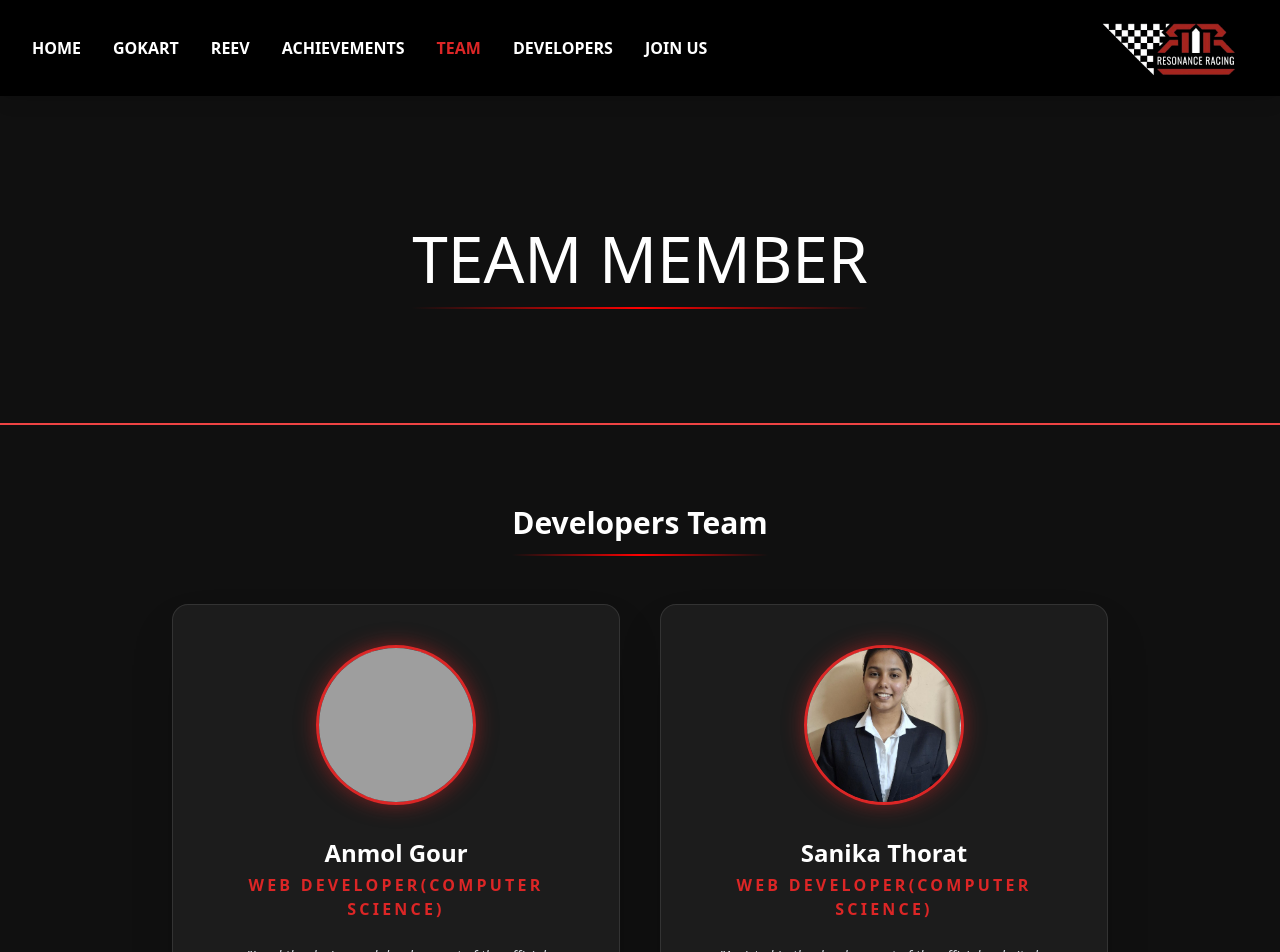
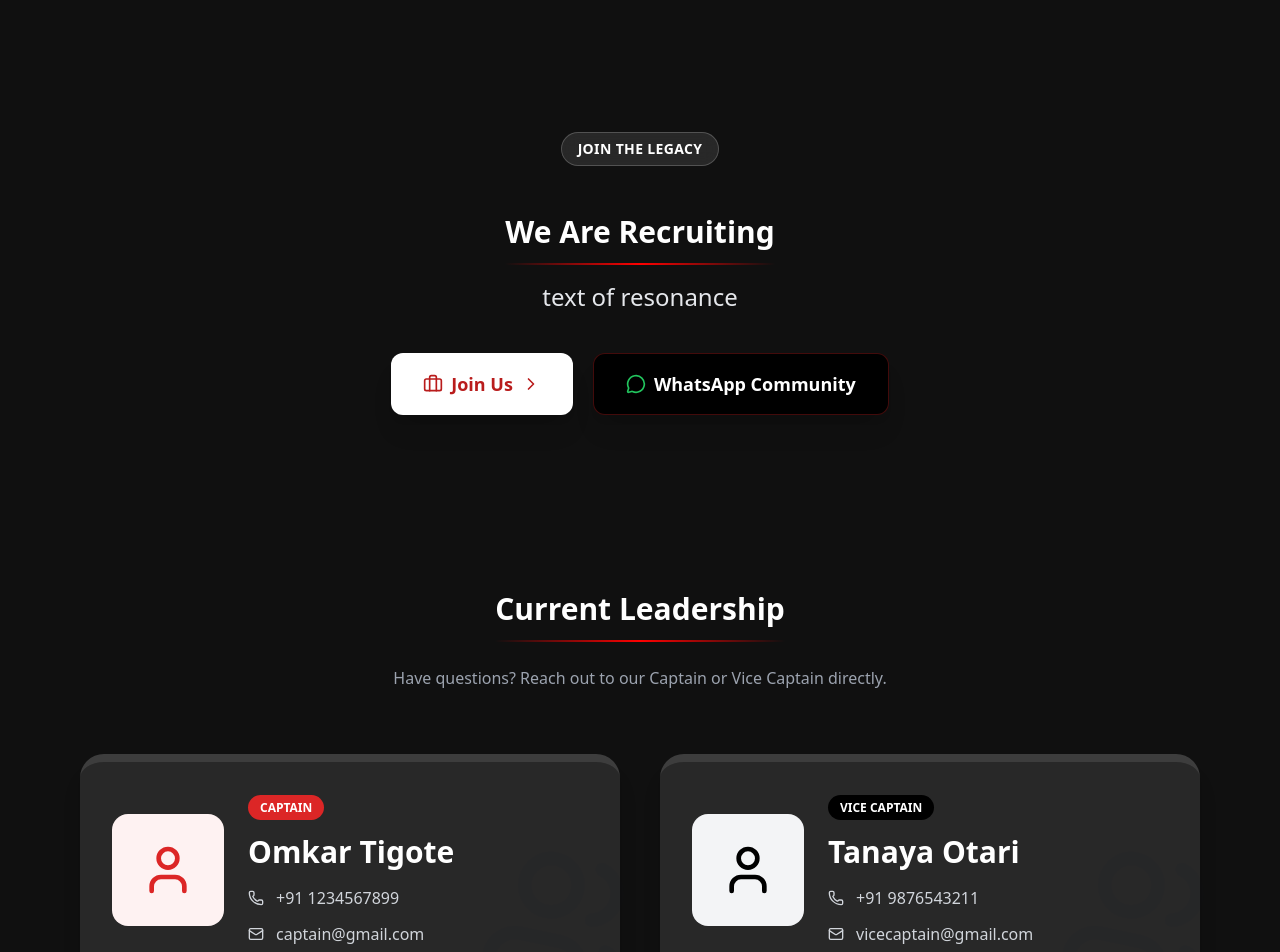
Before and after one commit to resonanceracing19/Reev_Gokart26, a React (Vite) app: page /team1 in a window 1280 px wide. Shown: the top 952 px of the page. Built offline with nearby package versions, Linux system fonts and the light colour scheme; grey boxes are pictures that could not be loaded.

Commit message:
Updated Stairs, Team, and App layouts

```diff
--- a/src/App.jsx
+++ b/src/App.jsx
@@ -6,6 +6,7 @@ import Achievements from "./Components/Achievements/Achievements";
 import logo from "./assets/logo.png";
 import applogo from "./assets/gears-138199.gif";
 import About from "./Components/Gokart/Gokart";
+import Joinus from "./Components/St/Stairs.jsx";
 
 import Reev from "./Components/Reev/Reev";
 import Team1 from "./Components/Team2018-2019/Team1";
@@ -114,6 +115,7 @@ function App() {
             </main>
           }
         />
+      <Route path="/Stairs" element={<Joinus />} />
       </Routes>
     </>
   );
--- /dev/null
+++ b/src/Components/St/Stairs.css
@@ -0,0 +1,32 @@
+.learn-mo-line {
+  position: relative;
+  display: inline-block;
+  overflow: hidden;
+}
+
+.learn-mo-line::after {
+  content: "";
+  position: absolute;
+  left: 0;
+  bottom: -8px;
+  width: 0%;
+  height: 3px;
+  background: red;
+  transition: width 0.8s ease-in-out;
+}
+
+.learn-mo-line.active::after {
+  width: 100%;
+}
+.leadership-card {
+  transition: all 0.5s ease;
+}
+
+.leadership-card.active {
+  background: rgba(220, 38, 38, 0.2); /* red tint */
+  transform: scale(1.1);
+}
+
+.leadership-card.active:hover {
+  background: rgba(220, 38, 38, 0.35);
+}
--- a/src/Components/St/Stairs.jsx
+++ b/src/Components/St/Stairs.jsx
@@ -1,79 +1,244 @@
-import { useGSAP } from "@gsap/react";
-import gsap from "gsap";
-import { useRef } from "react";
-import { useLocation } from "react-router-dom";
+import React, { useState, useEffect, useRef } from "react";
+import {
+  Users,
+  MessageCircle,
+  Mail,
+  Phone,
+  User,
+  Briefcase,
+  ChevronRight,
+} from "lucide-react";
+import Footer from "../Footer/Footer.jsx";
 
-const Stairs = (props) => {
-    const currentPath = useLocation().pathname;
-    const stairParentRef = useRef(null);
-    const pageRef = useRef(null);
+const Stairs = () => {
+  // External Links
+  const LINKS = {
+    form: "https://forms.google.com/your-form-link",
+    whatsapp: "https://chat.whatsapp.com/your-community-link",
+  };
 
-    useGSAP(
-        () => {
-            const tl = gsap.timeline({
-                onStart: () => {
-                    // 🚫 Disable scroll at start
-                    document.body.style.overflow = "hidden";
-                },
-                onComplete: () => {
-                    // ✅ Enable scroll again when animation ends
-                    document.body.style.overflow = "auto";
-                },
-            });
+  // HERO animation state
+  const [heroAnimate, setHeroAnimate] = useState(false);
+  const heroHeadingRef = useRef(null);
 
-            // Stairs animation
-            tl.to(stairParentRef.current, { display: "block" })
-                .from(".stair", {
-                    height: 0,
-                    stagger: { amount: -0.2 },
-                })
-                .to(".stair", {
-                    y: "100%",
-                    stagger: { amount: -0.25 },
-                })
-                .to(stairParentRef.current, { display: "none" })
-                .to(".stair", { y: "0%" });
+  // Leadership animation state
+  const [leadershipInView, setLeadershipInView] = useState(false);
+  const leadershipRef = useRef(null);
 
-            // Different transition effects
-            const animations = [
-                { opacity: 0, x: -100, duration: 1, ease: "power3.out" }, // Slide from left
-                { opacity: 0, y: 100, duration: 1, ease: "power2.out" }, // Rise from bottom
-                { opacity: 0, scale: 1.2, duration: 1, ease: "power2.out" }, // Zoom in
-                {
-                    opacity: 0,
-                    rotateY: 45,
-                    transformOrigin: "left center",
-                    duration: 0,
-                    ease: "back.out(1.7)",
-                }, // Flip-in
-            ];
-
-            // Pick random animation
-            const randomAnim =
-                animations[Math.floor(Math.random() * animations.length)];
-
-            gsap.from(pageRef.current, {
-                ...randomAnim,
-                delay: 0.1,
-            });
-        },
-        [currentPath] // Re-run on route change
+  // ================= HERO OBSERVER =================
+  useEffect(() => {
+    const observer = new IntersectionObserver(
+      ([entry]) => {
+        if (entry.isIntersecting) {
+          setHeroAnimate(true);
+          observer.disconnect();
+        }
+      },
+      { threshold: 0.4 }
     );
 
-    return (
-        <div>
-            {/* Stairs overlay */}
+    if (heroHeadingRef.current) {
+      observer.observe(heroHeadingRef.current);
+    }
+
+    return () => observer.disconnect();
+  }, []);
+
+  // ================= LEADERSHIP OBSERVER =================
+  useEffect(() => {
+    const observer = new IntersectionObserver(
+      ([entry]) => {
+        if (entry.isIntersecting) {
+          setLeadershipInView(true);
+          observer.disconnect();
+        }
+      },
+      { threshold: 0.3 }
+    );
+
+    if (leadershipRef.current) {
+      observer.observe(leadershipRef.current);
+    }
+
+    return () => observer.disconnect();
+  }, []);
+
+  // Leadership Data
+  const LEADERS = [
+    {
+      role: "Captain",
+      name: "Omkar Tigote",
+      phone: "+91 1234567899",
+      email: "captain@gmail.com",
+      theme: {
+        border: "border-white/10",
+        bg: "bg-red-50",
+        text: "text-red-600",
+        badge: "bg-red-600 text-white",
+      },
+    },
+    {
+      role: "Vice Captain",
+      name: "Tanaya Otari",
+      phone: "+91 9876543211",
+      email: "vicecaptain@gmail.com",
+      theme: {
+        border: "border-white/10",
+        bg: "bg-gray-100",
+        text: "text-black",
+        badge: "bg-black text-white",
+      },
+    },
+  ];
+
+  return (
+    <div className="min-h-screen bg-[#101010] text-slate-900 font-sans">
+
+      {/* ================= HERO SECTION ================= */}
+      <section className="relative py-24 px-4 bg-[#101010] overflow-hidden">
+        {/* relative py-24 px-4 bg-gradient-to-br from-black via-zinc-900 to-black overflow-hidden */}
+
+        <div className="relative z-10 max-w-4xl mx-auto text-center">
+
+          <span className="inline-block mt-9 mb-6 px-4 py-1.5 text-sm font-semibold uppercase tracking-wide text-white bg-white/10 border border-white/20 rounded-full backdrop-blur">
+            Join the Legacy
+          </span>
+          <br />
+
+          {/* Animated Heading */}
+          <h2
+            ref={heroHeadingRef}
+            className={`text-center mt-6 mb-4 learn-mo-line ${
+              heroAnimate ? "active" : ""
+            }`}
+          >
+            <span className="font-bold text-xl sm:text-2xl md:text-3xl block text-white">
+              We Are Recruiting
+            </span>
+          </h2>
+
+          <p className="text-xl md:text-2xl text-gray-200 max-w-2xl mx-auto mb-10 leading-relaxed font-light">
+            text of resonance
+          </p>
+
+          {/* Buttons */}
+          <div className="flex flex-col sm:flex-row gap-5 justify-center">
+
+            <a
+              href={LINKS.form}
+              target="_blank"
+              rel="noopener noreferrer"
+              className="group flex items-center justify-center gap-2 px-8 py-4 bg-white text-red-700 rounded-xl font-bold text-lg shadow-xl hover:bg-gray-100 hover:-translate-y-1 transition"
+            >
+              <Briefcase className="w-5 h-5" />
+              Join Us
+              <ChevronRight className="w-5 h-5 group-hover:translate-x-1 transition" />
+            </a>
+
+            <a
+              href={LINKS.whatsapp}
+              target="_blank"
+              rel="noopener noreferrer"
+              className="flex items-center justify-center gap-2 px-8 py-4 bg-black text-white rounded-xl font-bold text-lg shadow-xl border border-red-600/30 hover:bg-zinc-900 hover:-translate-y-1 transition"
+            >
+              <MessageCircle className="w-5 h-5 text-green-500" />
+              WhatsApp Community
+            </a>
+
+          </div>
+        </div>
+      </section>
+
+      {/* ================= LEADERSHIP SECTION ================= */}
+      <section
+        ref={leadershipRef}
+        className="py-20 px-4 max-w-6xl mx-auto"
+      >
+
+        <div className="text-center mb-16">
+
+          <h2 className={`learn-mo-line ${leadershipInView ? "active" : ""}`}>
+            <span className="font-bold text-xl sm:text-2xl md:text-3xl block text-white">
+              Current Leadership
+            </span>
+          </h2>
+
+          <div className="" />
+
+          <p className="mt-6 text-gray-400 max-w-lg mx-auto">
+            Have questions? Reach out to our Captain or Vice Captain directly.
+          </p>
+
+        </div>
+
+        {/* Cards */}
+        <div className="grid md:grid-cols-2 gap-10">
+
+          {LEADERS.map((leader, index) => (
             <div
-                ref={stairParentRef}
-                className="h-screen w-full fixed z-20 top-0"
+              key={index}
+              className={`relative flex flex-col sm:flex-row items-center gap-6 p-8 rounded-3xl shadow-xl border-t-8 transition-all duration-500 ease-out
+              ${
+                leadershipInView
+                  ? "bg-white/10 hover:bg-black hover:scale-105 "
+                  : "bg-white/10"
+              }
+              ${leader.theme.border}`}
             >
 
+              {/* Avatar */}
+              <div
+                className={`w-28 h-28 flex items-center justify-center rounded-2xl ${leader.theme.bg}`}
+              >
+                <User className={`w-14 h-14 ${leader.theme.text}`} />
+              </div>
+
+              {/* Info */}
+              <div className="flex-1 space-y-4">
+
+                <span className={`text-xs font-bold uppercase px-3 py-1 rounded-full ${leader.theme.badge}`}>
+                  {leader.role}
+                </span>
+
+                <h3 className="text-3xl font-bold text-white">
+                  {leader.name}
+                </h3>
+
+                <div className="space-y-3">
+
+                  <a
+                    href={`tel:${leader.phone}`}
+                    className="flex items-center gap-3 text-gray-300 hover:text-red-400 transition"
+                  >
+                    <Phone className="w-4 h-4" />
+                    {leader.phone}
+                  </a>
+
+                  <a
+                    href={`mailto:${leader.email}`}
+                    className="flex items-center gap-3 text-gray-300 hover:text-red-400 transition"
+                  >
+                    <Mail className="w-4 h-4" />
+                    {leader.email}
+                  </a>
+
+                </div>
+
+              </div>
+
+              <Users className="absolute -bottom-6 -right-6 w-40 h-40 opacity-5 rotate-12 pointer-events-none" />
+
             </div>
+          ))}
 
-            {/* Page content */}
-            <div ref={pageRef}>{props.children}</div>
         </div>
-    );
+      </section>
+
+      {/* ================= FOOTER ================= */}
+      <Footer />
+
+    </div>
+  );
 };
 
 export default Stairs;
```
Also changed, not shown: src/Components/Team2018-2019/Team1.jsx (+7 -7 lines). Lines whose indentation alone changed are shown as unchanged.
